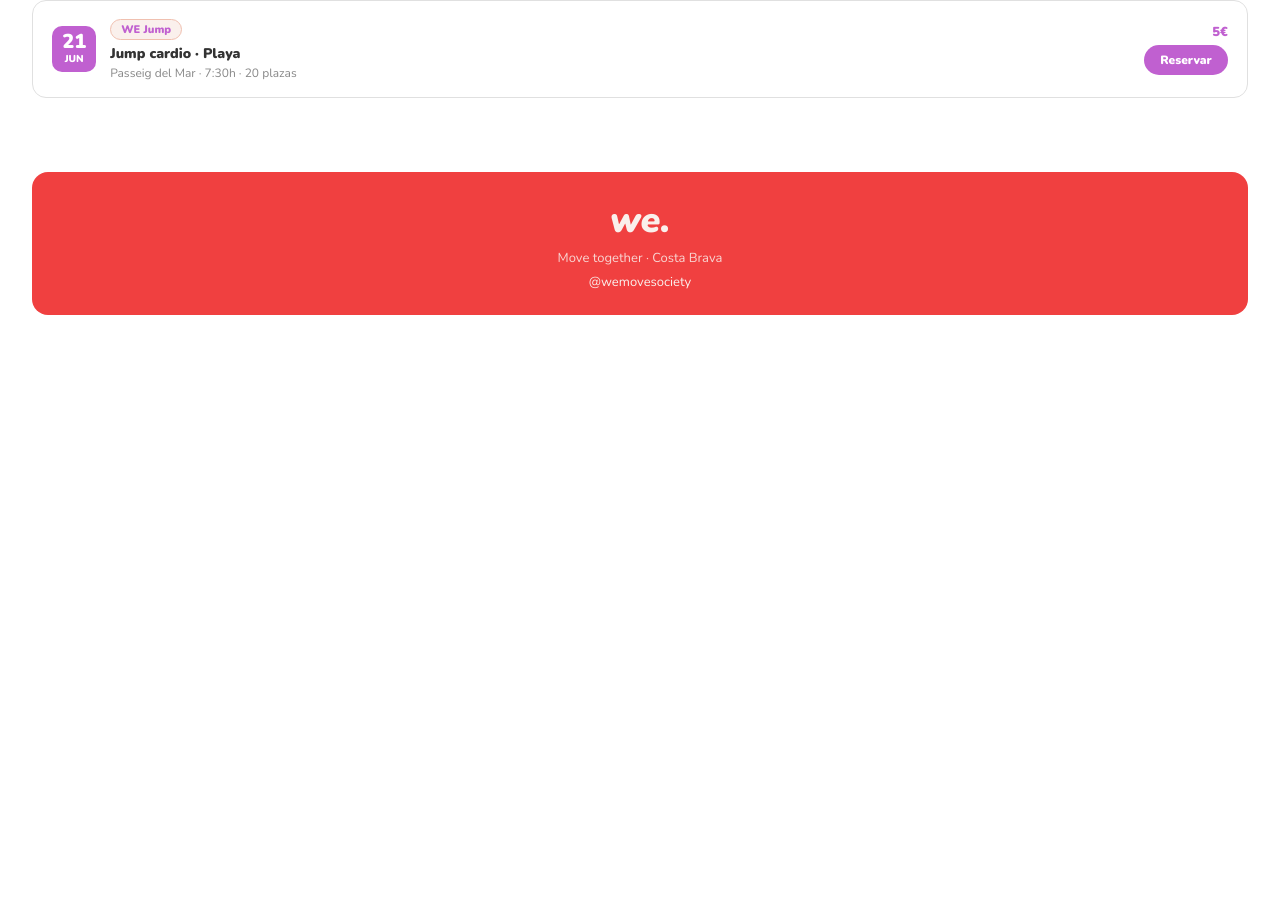
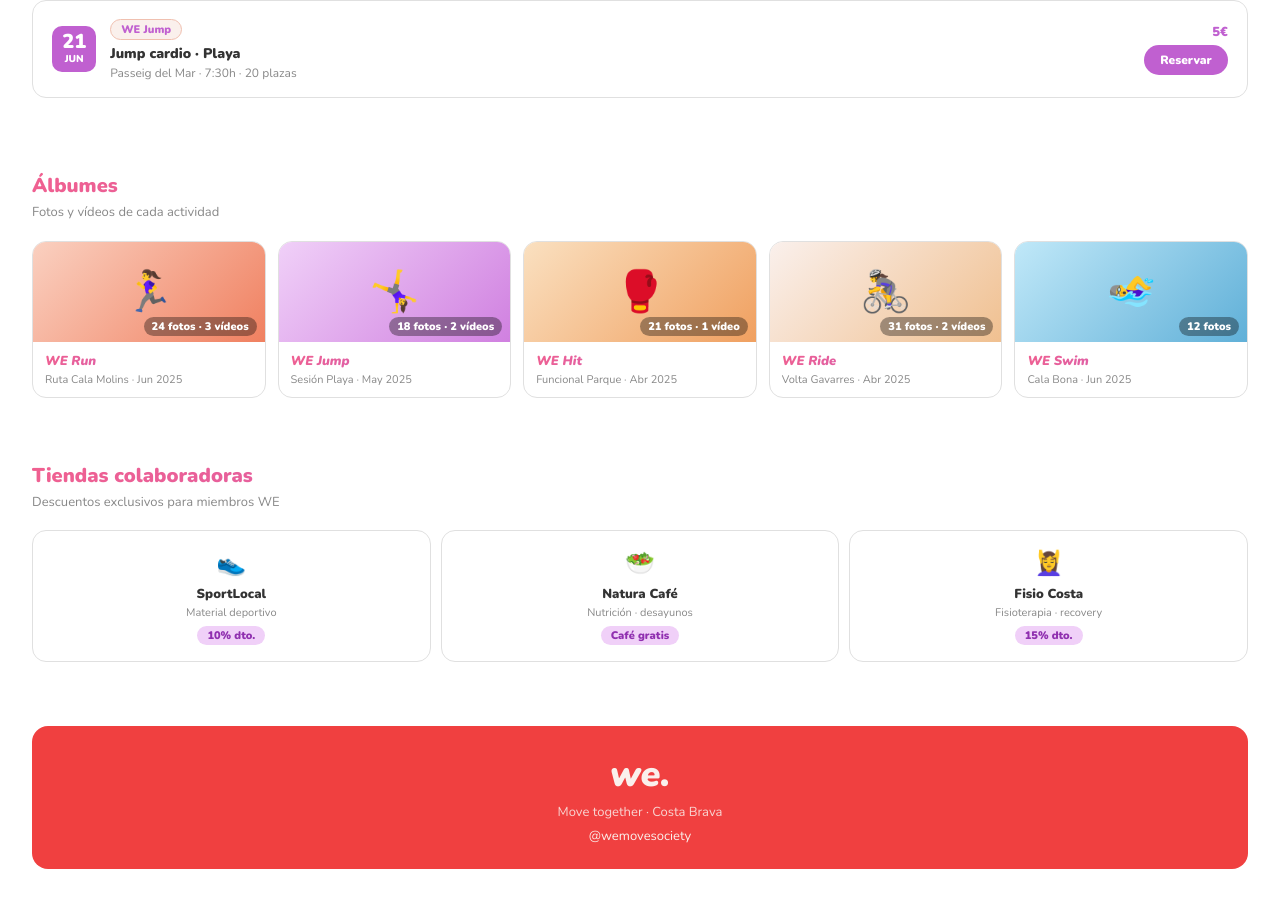
Before and after one commit to Wosbaldo-Ramos/we-move-society, a React app in the folder frontend/: page / in a window 1280 px wide. Shown: the part 1004-1905 px from the top of the page. Before the commit the page ends 1351 px from the top, so only its background shows below. Built offline with nearby package versions, Linux system fonts and the light colour scheme; the HTML template or start-up script is replaced by a standard one.

Commit message:
feat: albums and partner stores sections - landing complete

```diff
--- a/frontend/src/pages/Home.jsx
+++ b/frontend/src/pages/Home.jsx
@@ -288,6 +288,136 @@ function Home() {
           </div>
         ))}
       </section>
+        {/* ÁLBUMES */}
+      <section id="albumes" style={{ padding: '2rem' }}>
+        <h2 style={{
+          fontSize: '20px',
+          fontWeight: '900',
+          background: 'var(--gradient-we)',
+          WebkitBackgroundClip: 'text',
+          WebkitTextFillColor: 'transparent',
+          margin: '0 0 4px',
+        }}>
+          Álbumes
+        </h2>
+        <p style={{ fontSize: '13px', color: '#888', margin: '0 0 1.2rem' }}>
+          Fotos y vídeos de cada actividad
+        </p>
+
+        <div style={{
+          display: 'grid',
+          gridTemplateColumns: 'repeat(auto-fit, minmax(160px, 1fr))',
+          gap: '12px',
+        }}>
+          {[
+            { name: 'WE Run', date: 'Ruta Cala Molins · Jun 2025', icon: '🏃‍♀️', count: '24 fotos · 3 vídeos', bg: 'linear-gradient(135deg, #FAD0C0, #F08060)' },
+            { name: 'WE Jump', date: 'Sesión Playa · May 2025', icon: '🤸‍♀️', count: '18 fotos · 2 vídeos', bg: 'linear-gradient(135deg, #F0D0F8, #D080E0)' },
+            { name: 'WE Hit', date: 'Funcional Parque · Abr 2025', icon: '🥊', count: '21 fotos · 1 vídeo', bg: 'linear-gradient(135deg, #FAE0C0, #F0A060)' },
+            { name: 'WE Ride', date: 'Volta Gavarres · Abr 2025', icon: '🚴‍♀️', count: '31 fotos · 2 vídeos', bg: 'linear-gradient(135deg, #FAF0EC, #F0C090)' },
+            { name: 'WE Swim', date: 'Cala Bona · Jun 2025', icon: '🏊‍♀️', count: '12 fotos', bg: 'linear-gradient(135deg, #C0E8F8, #60B0D8)' },
+          ].map((album) => (
+            <div key={album.name} style={{
+              background: '#fff',
+              borderRadius: 'var(--radius-md)',
+              border: '0.5px solid #e0e0e0',
+              overflow: 'hidden',
+              cursor: 'pointer',
+            }}>
+              {/* Thumbnail */}
+              <div style={{
+                height: '100px',
+                background: album.bg,
+                display: 'flex',
+                alignItems: 'center',
+                justifyContent: 'center',
+                position: 'relative',
+              }}>
+                <span style={{ fontSize: '40px' }}>{album.icon}</span>
+                <span style={{
+                  position: 'absolute',
+                  bottom: '6px',
+                  right: '8px',
+                  background: 'rgba(0,0,0,0.35)',
+                  color: '#fff',
+                  fontSize: '11px',
+                  fontWeight: '700',
+                  borderRadius: '20px',
+                  padding: '2px 8px',
+                }}>
+                  {album.count}
+                </span>
+              </div>
+              {/* Info */}
+              <div style={{ padding: '10px 12px' }}>
+                <p style={{
+                  fontSize: '13px',
+                  fontWeight: '700',
+                  fontStyle: 'italic',
+                  background: 'var(--gradient-we)',
+                  WebkitBackgroundClip: 'text',
+                  WebkitTextFillColor: 'transparent',
+                  margin: '0 0 2px',
+                }}>
+                  {album.name}
+                </p>
+                <p style={{ fontSize: '11px', color: '#888', margin: 0 }}>{album.date}</p>
+              </div>
+            </div>
+          ))}
+        </div>
+      </section>
+          {/* TIENDAS */}
+      <section id="tiendas" style={{ padding: '2rem' }}>
+        <h2 style={{
+          fontSize: '20px',
+          fontWeight: '900',
+          background: 'var(--gradient-we)',
+          WebkitBackgroundClip: 'text',
+          WebkitTextFillColor: 'transparent',
+          margin: '0 0 4px',
+        }}>
+          Tiendas colaboradoras
+        </h2>
+        <p style={{ fontSize: '13px', color: '#888', margin: '0 0 1.2rem' }}>
+          Descuentos exclusivos para miembros WE
+        </p>
+
+        <div style={{
+          display: 'grid',
+          gridTemplateColumns: 'repeat(auto-fit, minmax(140px, 1fr))',
+          gap: '10px',
+        }}>
+          {[
+            { name: 'SportLocal', type: 'Material deportivo', icon: '👟', disc: '10% dto.' },
+            { name: 'Natura Café', type: 'Nutrición · desayunos', icon: '🥗', disc: 'Café gratis' },
+            { name: 'Fisio Costa', type: 'Fisioterapia · recovery', icon: '💆‍♀️', disc: '15% dto.' },
+          ].map((shop) => (
+            <div key={shop.name} style={{
+              background: '#fff',
+              borderRadius: 'var(--radius-md)',
+              border: '0.5px solid #e0e0e0',
+              padding: '1rem',
+              textAlign: 'center',
+            }}>
+              <div style={{ fontSize: '24px', marginBottom: '6px' }}>{shop.icon}</div>
+              <p style={{ fontSize: '13px', fontWeight: '700', color: '#333', margin: '0 0 2px' }}>{shop.name}</p>
+              <p style={{ fontSize: '11px', color: '#888' }}>{shop.type}</p>
+              <span style={{
+                display: 'inline-block',
+                background: '#F0D0F8',
+                color: '#9030B0',
+                borderRadius: '20px',
+                fontSize: '11px',
+                fontWeight: '700',
+                padding: '2px 10px',
+                marginTop: '6px',
+              }}>
+                {shop.disc}
+              </span>
+            </div>
+          ))}
+        </div>
+      </section>
 
     </main>
   )
```
